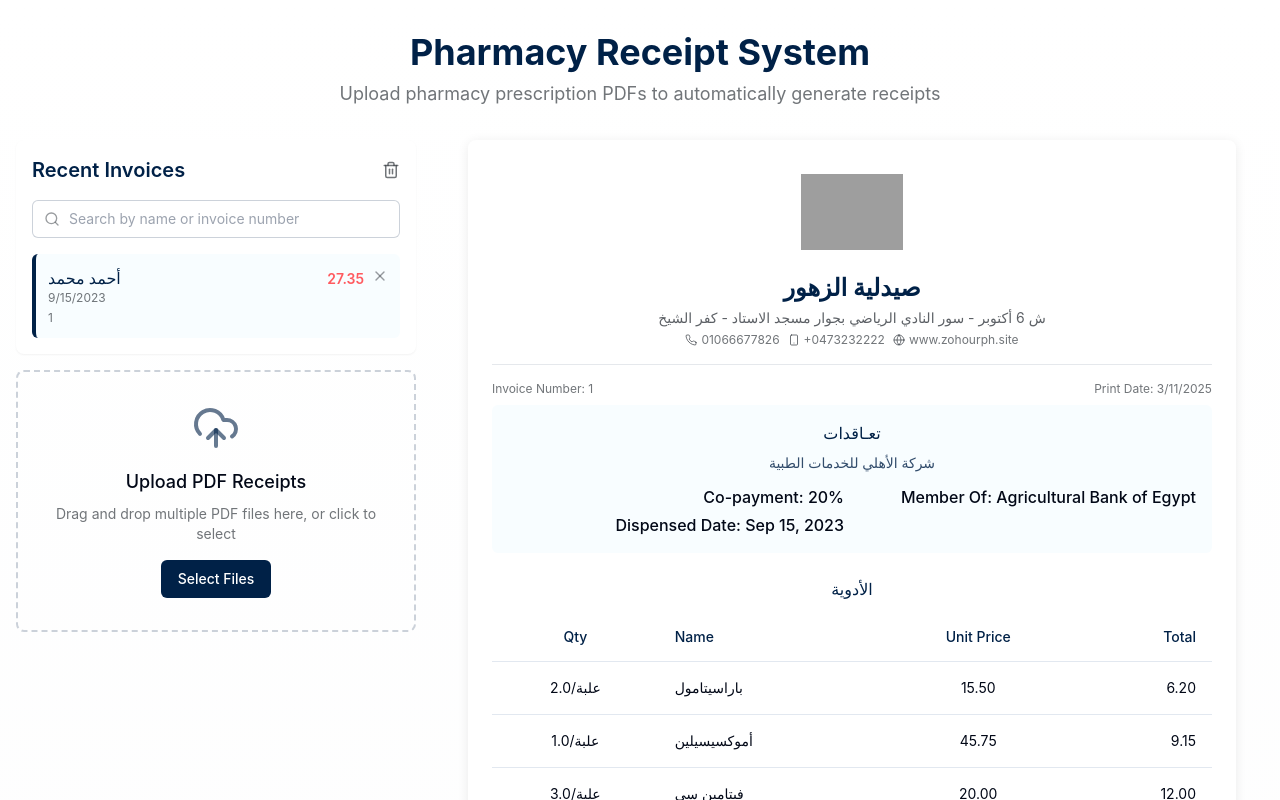
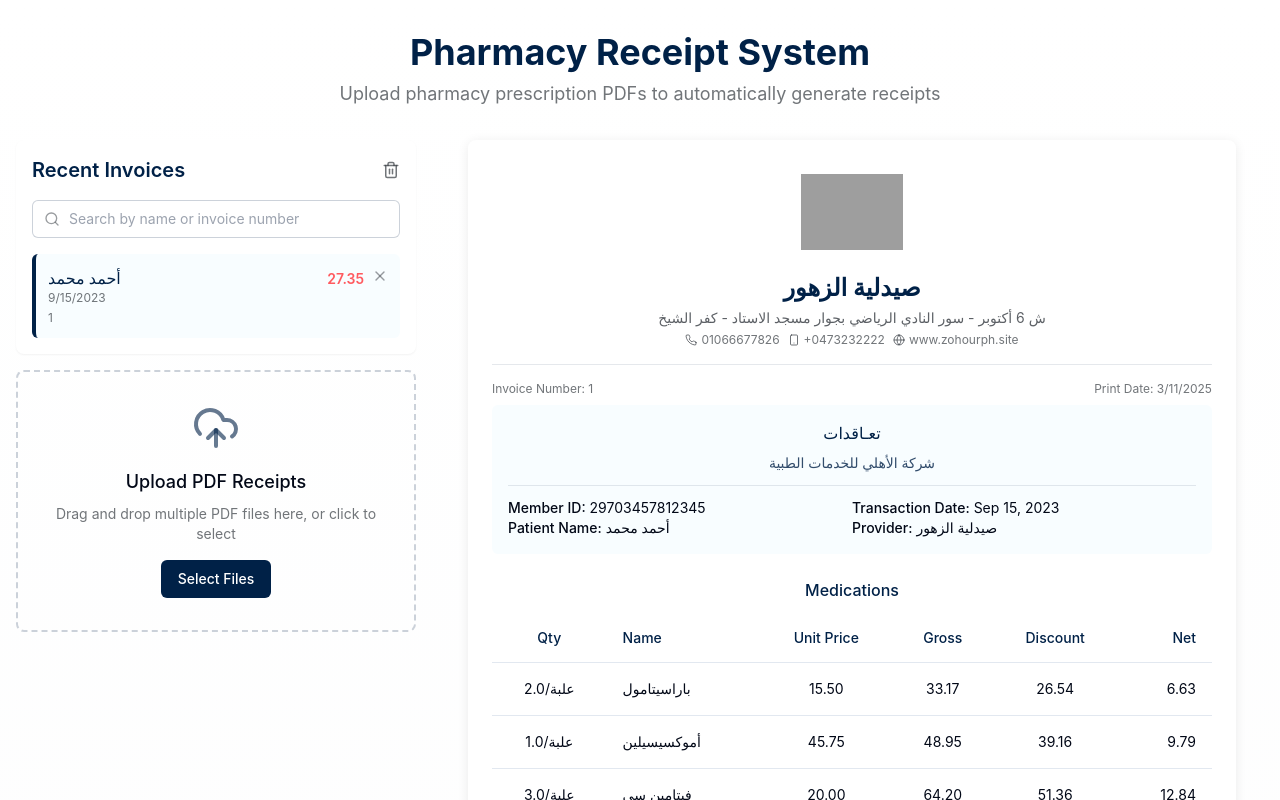
Before and after one commit to usifszone1/bills, a React (Vite) app: page / in a window 1280 px wide. Both pictures are taken after a click on the button "View Sample Receipt". Shown: the top 800 px of the page. Built offline with nearby package versions, Linux system fonts and the light colour scheme; grey boxes are pictures that could not be loaded; a web font is replaced by a local one.

Commit message:
Reverted to edit edt-868ac9b1-ff4b-4730-bef1-e49195cd55de: "Implement receipt data extraction and printing
- Extract additional information from imported PDFs.
- Calculate total by merging "Discount" and "Net" values.
- Fix print button functionality for correct receipt printing."

```diff
--- a/src/components/MedicationTable.tsx
+++ b/src/components/MedicationTable.tsx
@@ -24,11 +24,20 @@ const MedicationTable: React.FC<MedicationTableProps> = ({ medications, coverage
     );
   }
 
-  // Calculate net price after company discount
+  // Calculate discount amount (coverage)
+  const calculateDiscount = (total: number, coveragePercentage: number) => {
+    const increasedTotal = total * 1.07;
+    return (increasedTotal * coveragePercentage) / 100;
+  };
+
+  // Calculate net price after company discount with 7% added
   const calculateNet = (total: number, coveragePercentage: number) => {
+    // Apply 7% increase to the total
+    const increasedTotal = total * 1.07;
+
     // Net is the amount after coverage percentage is applied
-    const discount = (total * coveragePercentage) / 100;
-    return total - discount;
+    const discount = (increasedTotal * coveragePercentage) / 100;
+    return increasedTotal - discount;
   };
 
   return (
@@ -39,11 +48,16 @@ const MedicationTable: React.FC<MedicationTableProps> = ({ medications, coverage
             <TableHead className="text-center font-medium text-pharmacy-navy">Qty</TableHead>
             <TableHead className="text-left font-medium text-pharmacy-navy">Name</TableHead>
             <TableHead className="text-center font-medium text-pharmacy-navy">Unit Price</TableHead>
-            <TableHead className="text-right font-medium text-pharmacy-navy">Total</TableHead>
+            <TableHead className="text-center font-medium text-pharmacy-navy">Gross</TableHead>
+            <TableHead className="text-center font-medium text-pharmacy-navy">Discount</TableHead>
+            <TableHead className="text-right font-medium text-pharmacy-navy">Net</TableHead>
           </TableRow>
         </TableHeader>
         <TableBody>
           {medications.map((medication, index) => {
+            // Apply 7% increase to the total
+            const increasedTotal = medication.total * 1.07;
+            const discountAmount = calculateDiscount(medication.total, coveragePercentage);
             const netAmount = medication.net || calculateNet(medication.total, coveragePercentage);
 
             return (
@@ -56,6 +70,8 @@ const MedicationTable: React.FC<MedicationTableProps> = ({ medications, coverage
                 </TableCell>
                 <TableCell className="text-left">{medication.name}</TableCell>
                 <TableCell className="text-center">{medication.price.toFixed(2)}</TableCell>
+                <TableCell className="text-center">{increasedTotal.toFixed(2)}</TableCell>
+                <TableCell className="text-center">{discountAmount.toFixed(2)}</TableCell>
                 <TableCell className="text-right">{netAmount.toFixed(2)}</TableCell>
               </TableRow>
             );
--- a/src/components/Receipt.tsx
+++ b/src/components/Receipt.tsx
@@ -5,6 +5,7 @@ import PharmacyHeader from './PharmacyHeader';
 import MedicationTable from './MedicationTable';
 import SummaryBox from './SummaryBox';
 import { Printer } from 'lucide-react';
+import { Button } from "@/components/ui/button";
 
 interface ReceiptComponentProps {
   data: ReceiptData;
@@ -22,48 +23,80 @@ const formatDate = (date: string) => {
   }
 };
 
-// Separate functional component for displaying customer information
-const CustomerInfo = ({ label, value }: { label: string, value: string | number | undefined }) => (
-  <div className="text-right mb-1">
-    <span className="font-medium rtl">{label}: </span>
-    <span className="font-medium rtl">{value || 'غير متوفر'}</span>
-  </div>
-);
-
 const Receipt: React.FC<ReceiptComponentProps> = ({ data }) => {
   const { customer, summary, medications, pharmacy, sequenceNumber } = data;
+
+  const handlePrint = () => {
+    const printWindow = window.open('', '_blank');
+    if (!printWindow) {
+      alert('Please allow pop-ups to print receipt');
+      return;
+    }
+
+    const content = document.querySelector('.receipt-paper');
+
+    printWindow.document.write(`
+      <html>
+        <head>
+          <title>Pharmacy Receipt</title>
+          <style>
+            body { font-family: Arial, sans-serif; padding: 20px; }
+            .header { text-align: center; margin-bottom: 20px; }
+            table { width: 100%; border-collapse: collapse; margin-bottom: 20px; }
+            table, th, td { border: 1px solid #ddd; }
+            th, td { padding: 8px; text-align: left; }
+            th { background-color: #f2f2f2; }
+            .footer { text-align: center; margin-top: 30px; font-size: 14px; color: #777; }
+            .summary { border: 1px solid #ddd; padding: 15px; margin-top: 20px; }
+          </style>
+        </head>
+        <body>
+          ${content?.innerHTML || ''}
+        </body>
+      </html>
+    `);
+
+    printWindow.document.close();
+
+    // Wait for images and resources to load
+    setTimeout(() => {
+      printWindow.print();
+      printWindow.close();
+    }, 500);
+  };
 
   return (
     <div className="w-full max-w-3xl mx-auto receipt-paper p-6 rounded-lg animate-fade-in mb-8 print:mb-0">
       {/* Pharmacy Header */}
       <PharmacyHeader pharmacyInfo={pharmacy} />
 
-      {/* Invoice ID */}
+      {/* Invoice ID and Date */}
       <div className="mb-2 text-xs text-pharmacy-darkGray/70 flex justify-between">
         <span>Invoice Number: {sequenceNumber || 'N/A'}</span>
         <span>Print Date: {new Date().toLocaleDateString()}</span>
       </div>
 
-      {/* Customer Information */}
+      {/* Company Information */}
       <div className="mb-6 p-4 bg-pharmacy-lightBlue/30 rounded-md animate-scale-in">
         <h2 className="text-pharmacy-navy font-medium mb-2 text-center">تعـاقدات</h2>
         <h3 className="text-pharmacy-navy/80 font-medium mb-3 text-center text-sm">شركة الأهلي للخدمات الطبية</h3>
 
-        <div className="grid grid-cols-1 md:grid-cols-2 gap-4 rtl">
-          <div className="space-y-1">
-            <CustomerInfo label="Member Of" value={customer.memberOf || "Agricultural Bank of Egypt"} />
+        {/* Additional information from the PDF (highlighted in the image) */}
+        <div className="flex flex-wrap justify-between text-sm mt-3 border-t pt-3 border-pharmacy-navy/10">
+          <div className="w-full md:w-1/2 mb-2 md:mb-0">
+            <p><span className="font-medium">Member ID:</span> {customer.id || 'N/A'}</p>
+            <p><span className="font-medium">Patient Name:</span> {customer.name || 'N/A'}</p>
           </div>
-
-          <div className="space-y-1 md:mt-0 mt-2">
-            <CustomerInfo label="Co-payment" value={`${100 - summary.coveragePercentage}%`} />
-            <CustomerInfo label="Dispensed Date" value={customer.date ? formatDate(customer.date) : 'Not available'} />
+          <div className="w-full md:w-1/2">
+            <p><span className="font-medium">Transaction Date:</span> {customer.date ? formatDate(customer.date) : 'N/A'}</p>
+            <p><span className="font-medium">Provider:</span> {pharmacy.name}</p>
           </div>
         </div>
       </div>
 
       {/* Medications */}
       <div className="mb-6">
-        <h2 className="text-pharmacy-navy font-medium mb-3 text-center">الأدوية</h2>
+        <h2 className="text-pharmacy-navy font-medium mb-3 text-center">Medications</h2>
         <MedicationTable medications={medications} coveragePercentage={summary.coveragePercentage} />
       </div>
 
@@ -77,13 +110,13 @@ const Receipt: React.FC<ReceiptComponentProps> = ({ data }) => {
 
       {/* Print Button - Visible only on screen, not in print */}
       <div className="mt-6 text-center no-print animate-fade-in">
-        <button
-          onClick={() => window.print()}
-          className="inline-flex items-center px-4 py-2 border border-transparent text-sm font-medium rounded-md text-white bg-pharmacy-coral hover:bg-pharmacy-coral/90 focus:outline-none focus:ring-2 focus:ring-offset-2 focus:ring-pharmacy-coral/50 transition-colors"
+        <Button
+          onClick={handlePrint}
+          className="inline-flex items-center px-4 py-2 text-sm font-medium rounded-md text-white bg-pharmacy-coral hover:bg-pharmacy-coral/90"
         >
           <Printer className="h-4 w-4 mr-2" />
           Print Receipt
-        </button>
+        </Button>
       </div>
     </div>
   );
--- a/src/utils/receiptCalculator.ts
+++ b/src/utils/receiptCalculator.ts
@@ -39,14 +39,17 @@ export const calculateReceiptSummary = (medications: Medication[], coveragePerce
   // Calculate subtotal
   const subtotal = medications.reduce((sum, medication) => sum + medication.total, 0);
 
-  // Calculate coverage amount
-  const coverageAmount = (subtotal * coveragePercentage) / 100;
+  // Apply 7% increase to the total
+  const increasedSubtotal = subtotal * 1.07;
 
-  // Calculate final total
-  const finalTotal = subtotal - coverageAmount;
+  // Calculate discount amount (coverage amount) based on the increased subtotal
+  const coverageAmount = (increasedSubtotal * coveragePercentage) / 100;
+
+  // Calculate final total (Net)
+  const finalTotal = increasedSubtotal - coverageAmount;
 
   return {
-    subtotal,
+    subtotal: increasedSubtotal, // Using the increased value as the gross amount
     coveragePercentage,
     coverageAmount,
     finalTotal
```
